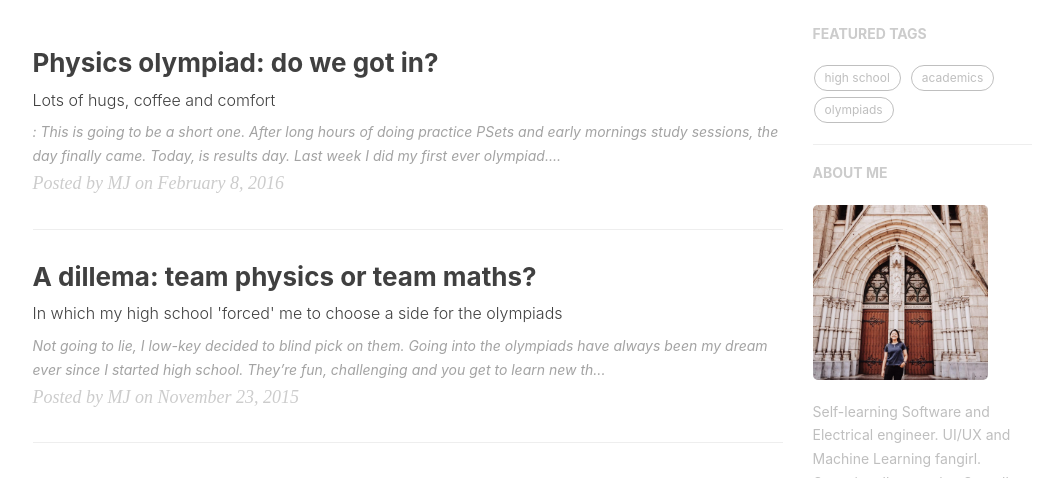
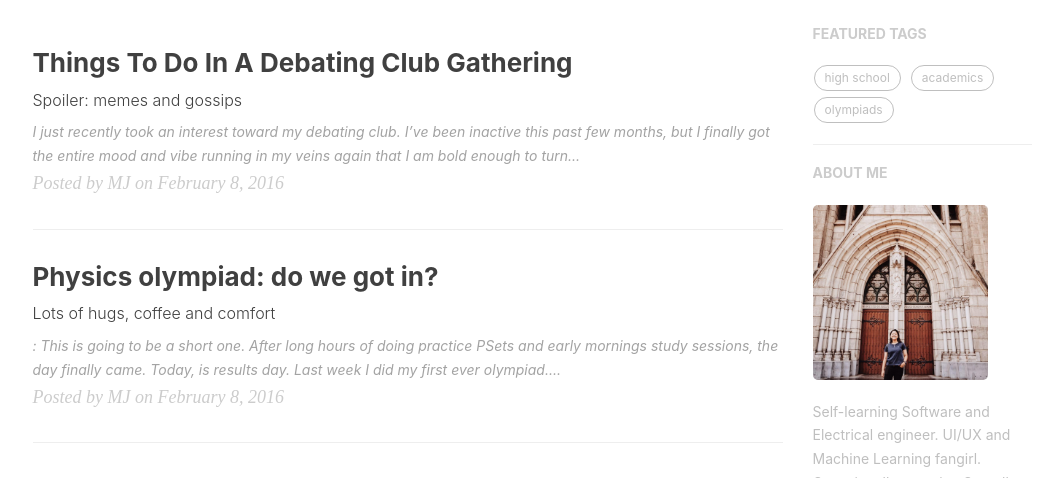
Before and after one commit to maiesey/maiesey.github.io, a Jekyll site: the page built from index.html, in a window 1280 px wide and 900 px high, cut to the strip 422-900 px from the top of the window. Shown: the whole strip, without its empty margins (135-1198 px from the left). Built offline with Jekyll 4.4.1, drawn with Linux system fonts in a browser that asks for light colours; nearby versions of some CDN libraries; the list of posts is cut into pages by our own code; comment, search, counter and statistics services are not loaded.

Commit message:
updated blog post

```diff
--- a/_config.yml
+++ b/_config.yml
@@ -4,7 +4,7 @@ SEOTitle: Starkydev | A blog by Maria Jeffina
 header-img: img/home-bg.jpg
 email: mariajeffina@gmail.com
 description: ""
-keyword: "s"
+keyword: ""
 url: "https://starkydev.github.io"              # your host, for absolute URL
 baseurl: ""                             # for example, '/blog' if your blog hosted on 'host/blog'
 
--- a/_posts/2016-02-08-physics-state.markdown
+++ b/_posts/2016-02-08-physics-state.markdown
@@ -32,6 +32,7 @@ She then started to read aloud the names of my teammates, assigned 2nd and 3rd p
 "Well, you don't get in." She simply replied. "You need to be placed top third to proceed to state."
 
    You know I really wished I stayed in the maths team.
+
    Wish me luck, until next year.
 
    —— MJ 2016.02
--- /dev/null
+++ b/_posts/2016-04-30-things-to-do-in-a-club-meeting.markdown
@@ -0,0 +1,22 @@
+---
+layout:     post
+title:      "Things To Do In A Debating Club Gathering"
+subtitle:   "Spoiler: memes and gossips"
+date:       2016-02-08 14:50:00
+author:     "MJ"
+header-img: "img/post-bg-thingstodoinaclubgathering.jpg"
+catalog: true
+tags:
+    - high school
+    - debating
+---
+I just recently took an interest toward my debating club. I've been inactive this past few months, but I finally got the entire mood and vibe running in my veins again that I am bold enough to turn this into a blog post.
+
+### * Watch "Kurzgesagt" Videos
+    [Kurzgesagt](https://www.google.com/url?sa=i&url=https%3A%2F%2Fwww.sciencealert.com%2Fthis-video-explains-perfectly-why-crispr-really-will-change-humanity-forever&psig=AOvVaw39x3aQTkhF6egzJz7l_W1V&ust=1581191617026000&source=images&cd=vfe&ved=0CAIQjRxqFwoTCJji_vybwOcCFQAAAAAdAAAAABAD "Kurzgesagt")
+    My friends and I are pretty much fans of this channel. They create really cool videos! Full with subtle animation graphics but short and to the point information delivered via voice-over. To the point we'd talked about growing up and making YouTube videos like them. Of course, when we were caught right-handed watching YouTube videos instead of case building the motions, we can simply say that we're doing "research". A valid reason, I'd say.
+
+### * Turn Your Gathering Into A Speech Forum
+    It's always fun to see weird ideas and opinions you can get around debaters. We came up with random thoughts at the worst time ever, and sometimes even did random fueled-rage speeches in front of the team like we're going to overthrown the government. So why not facilitate and accomodate what's already been around?
+
+### * Accidental Movie Club
```
Also changed, not shown: img/post-bg-thingstodoinaclubgathering.jpg (added).
